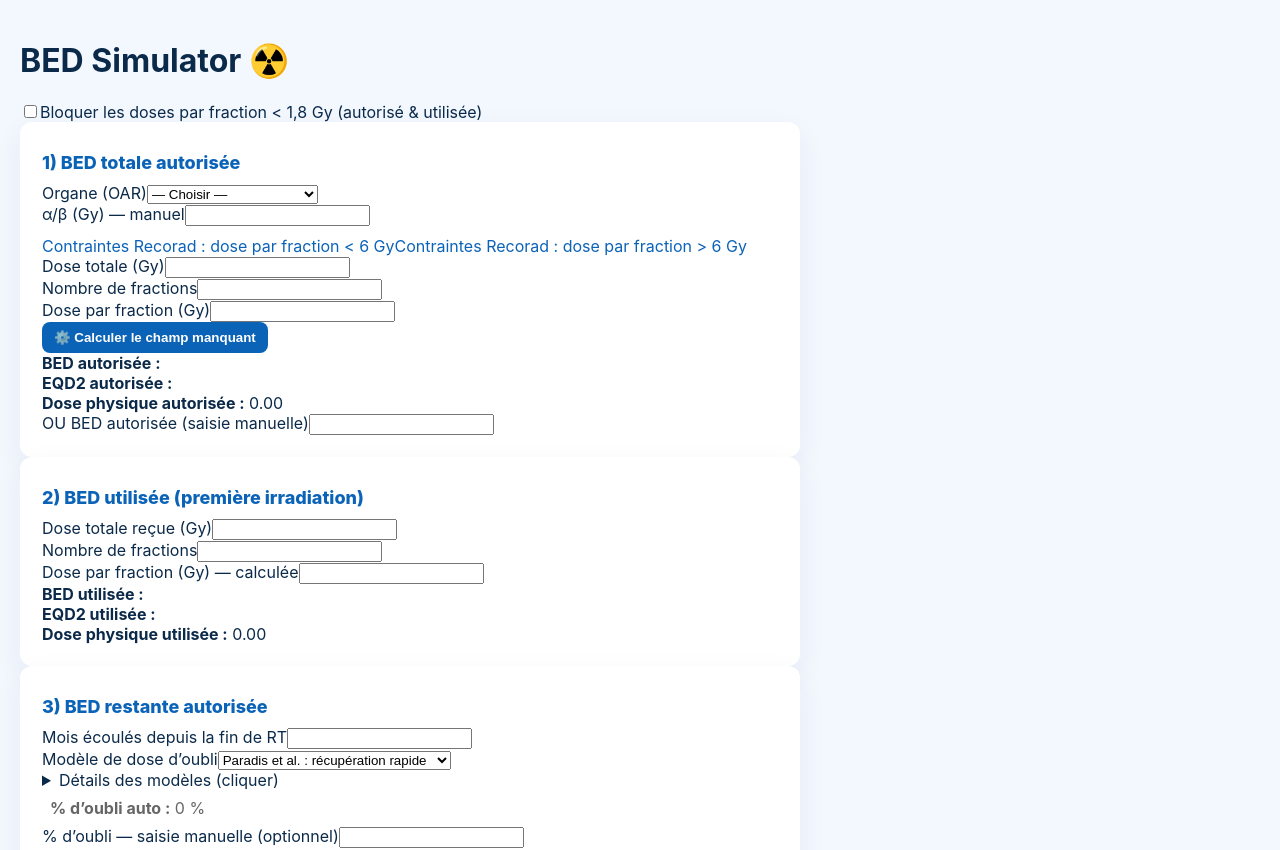
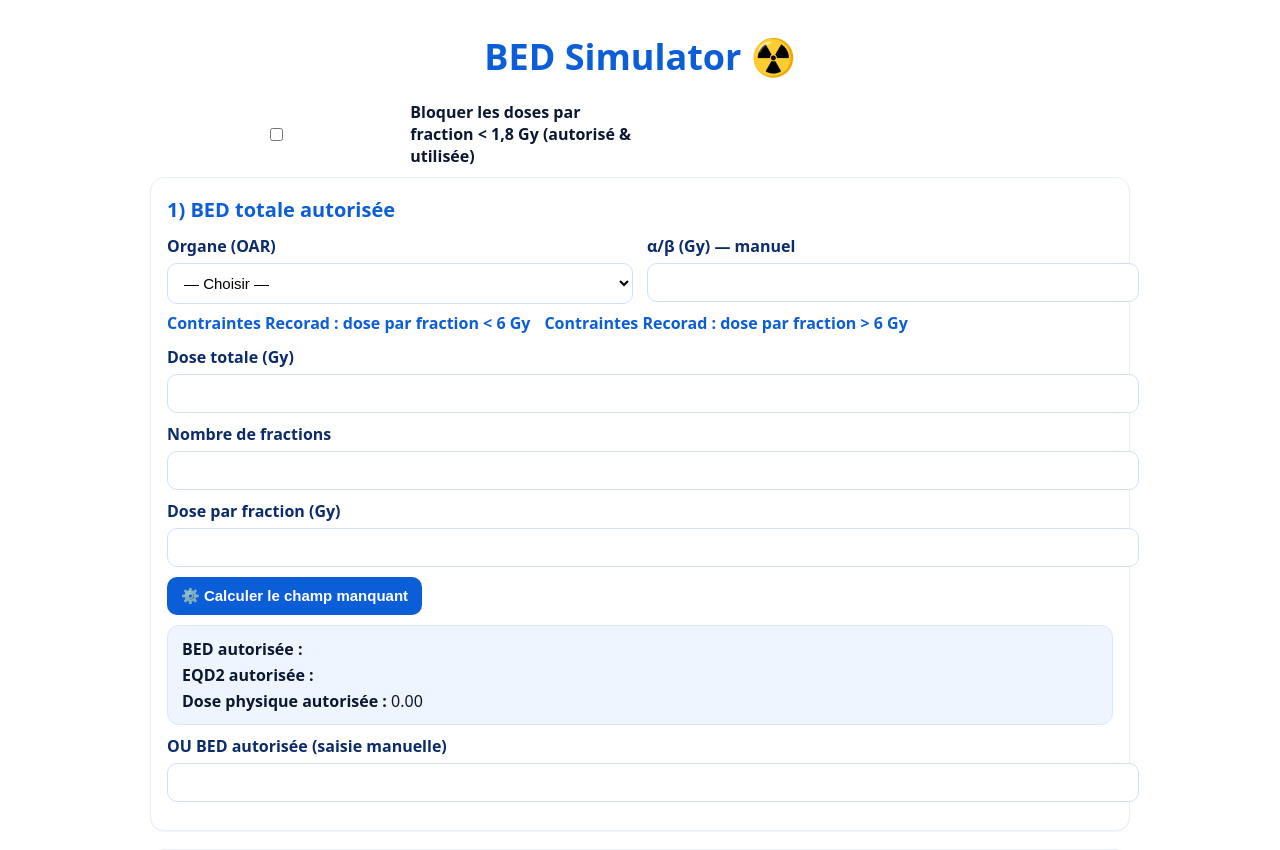
Before and after one commit to Snoop67/bed-simulator, a React (Create React App) app: page / in a window 1280 px wide. Shown: the top 850 px of the page. Built offline with nearby package versions, Linux system fonts and the light colour scheme.

Commit message:
Update index.css

```diff
--- a/src/index.css
+++ b/src/index.css
@@ -1,107 +1,185 @@
-/* index.css - style cohérent avec ta présentation préférée */
-* { box-sizing: border-box; }
-body {
-  margin: 0;
-  font-family: Inter, Arial, sans-serif;
-  background: #f3f8ff;
-  color: #0b2a4a;
-  padding: 20px;
+/* Conteneur principal */
+.container {
+  max-width: 980px;
+  margin: 0 auto;
+  padding: 24px 16px 64px;
+  font-family: system-ui, -apple-system, "Segoe UI", Roboto, Arial, sans-serif;
+  color: #0b1733;
 }
 
-/* main container */
-.app-container { display:flex; justify-content:center; }
-.card {
-  width: 780px;
-  background: #fff;
-  border-radius: 12px;
-  padding: 22px;
-  box-shadow: 0 10px 30px rgba(10,30,80,0.06);
+/* Titre du site */
+.title {
+  text-align: center;
+  color: #0B5ED7;            /* bleu pro */
+  font-weight: 800;
+  font-size: 36px;
+  margin: 0 0 20px 0;
 }
 
-/* titles */
-.main-title {
-  color: #0b63b8;
-  font-size: 32px;
+/* Cartes/sections */
+.card {
+  background: #ffffff;
+  border: 1px solid #e7eefb;
+  border-radius: 14px;
+  padding: 18px 16px;
+  margin-bottom: 18px;
+  box-shadow: 0 1px 0 rgba(11, 94, 215, 0.05);
+}
+
+/* Titres d’étapes */
+.step-title {
+  color: #0B5ED7;
+  font-size: 20px;
   font-weight: 800;
-  margin: 0 0 14px 0;
+  margin: 0 0 12px;
 }
-.step { margin-bottom: 18px; }
-.step-title { color: #0b63b8; font-weight: 800; margin: 8px 0 10px 0; font-size: 18px; }
 
-/* labels & inputs */
-.field-label { display:block; margin-top:10px; color:#07243f; font-weight:700; }
-.field {
+.step-title.center {
+  text-align: center;
+}
+
+/* Labels */
+.lbl {
+  font-weight: 800;
+  color: #0b2b6b;           /* bleu foncé */
+  display: block;
+  margin-bottom: 6px;
+}
+
+/* Champs */
+input, select, button {
+  font-size: 15px;
+}
+
+input, select {
   width: 100%;
   padding: 10px 12px;
+  border: 1px solid #cfe0ff;
+  border-radius: 10px;
+  outline: none;
+  transition: box-shadow .15s ease, border-color .15s ease;
+  background: #fff;
+}
+
+input:focus, select:focus {
+  border-color: #80aaff;
+  box-shadow: 0 0 0 3px rgba(11, 94, 215, 0.15);
+}
+
+/* Grilles simples */
+.two-col {
+  display: grid;
+  grid-template-columns: 1fr 1fr;
+  gap: 14px;
+  margin-bottom: 8px;
+}
+
+.col { display: flex; flex-direction: column; }
+
+.field-block { margin-bottom: 10px; }
+
+/* Liens Recorad */
+.links {
+  display: flex;
+  gap: 14px;
+  flex-wrap: wrap;
+  margin: 8px 0 12px;
+}
+.links a {
+  color: #0B5ED7;
+  text-decoration: none;
+  font-weight: 700;
+}
+.links a:hover { text-decoration: underline; }
+
+/* Boutons */
+.actions { margin: 8px 0 6px; }
+.btn {
+  background: #0B5ED7;
+  color: #fff;
+  border: none;
+  padding: 10px 14px;
+  border-radius: 10px;
+  cursor: pointer;
+  font-weight: 700;
+}
+.btn:hover { background: #094fb6; }
+
+/* Cases à cocher inline */
+.inline-row {
+  display: flex;
+  align-items: center;
+  gap: 16px;
+  margin-bottom: 10px;
+}
+.checkbox { display: flex; align-items: center; gap: 8px; font-weight: 700; }
+
+/* Panneau de résultats (fond bleu léger) */
+.result-pane {
+  background: #eef5ff;     /* plus bleuté */
+  border: 1px solid #d9e7ff;
+  color: #0b1733;
+  padding: 12px 14px;
+  border-radius: 12px;
+  margin: 10px 0;
+  display: grid;
+  gap: 4px;
+}
+
+/* Hints / notes */
+.hint {
+  padding: 6px 10px;
+  background: #f5f9ff;
+  border: 1px dashed #cfe0ff;
+  border-radius: 10px;
+  color: #113d78;
+  font-weight: 600;
+  margin: 8px 0;
+}
+.hint.small { font-size: 13px; }
+
+/* Notes des modèles (tooltip ouvert) */
+.model-notes details {
   margin-top: 6px;
-  border-radius: 8px;
-  border: 1px solid #dfeefa;
-  background: #fff;
+}
+.model-notes .notes {
+  background: #f7fbff;
+  border: 1px solid #e3efff;
+  border-radius: 10px;
+  padding: 8px 10px;
+  color: #0b2b6b;
   font-size: 14px;
 }
 
-/* inline */
-.inline-row { display:flex; gap: 12px; align-items:center; }
-.field.small { width: 140px; }
+/* Historique */
+.history-block {
+  border: 1px solid #e7eefb;
+  border-radius: 12px;
+  padding: 12px;
+  margin: 10px 0;
+}
+.history-title {
+  color: #0B5ED7;
+  font-weight: 800;
+  font-size: 17px;
+  margin-bottom: 4px;
+}
+.history-sub {
+  font-weight: 800;
+  color: #0b2b6b;
+  margin-bottom: 4px;
+}
+.history-row {
+  display: grid;
+  grid-template-columns: repeat(4, 1fr);
+  gap: 10px;
+}
 
-/* controls */
-.controls-row { display:flex; gap:12px; align-items:center; margin-top:12px; }
-.inline-checkbox { display:inline-flex; gap:8px; align-items:center; color:#0b2a4a; font-weight:600; }
+/* Pied */
+.foot-space { height: 24px; }
 
-/* links */
-.links { margin-top: 10px; color: #0b63b8; }
-.links a { color: #0b63b8; text-decoration:none; }
-.links a:hover { text-decoration:underline; }
-
-/* result box */
-.result-box {
-  margin-top: 12px;
-  padding: 12px;
-  border-radius: 8px;
-  background: linear-gradient(180deg,#eaf6ff 0%,#dfeefe 100%);
-  border-left: 4px solid #0b63b8;
-  font-weight: 700;
+/* Petites améliorations responsive */
+@media (max-width: 760px) {
+  .two-col { grid-template-columns: 1fr; }
+  .history-row { grid-template-columns: 1fr 1fr; }
 }
-.result-box.highlight { background: linear-gradient(180deg,#e6f4ff 0%,#d9ecff 100%); }
-.result-line { margin-bottom:6px; }
-.result-label { color:#0b2a4a; font-weight:700; }
-
-/* models */
-.model-list { margin-top: 8px; }
-.model-row { display:flex; align-items:center; gap:8px; margin-bottom:6px; }
-.info { background:#0b63b8; color:white; border:none; width:28px; height:28px; border-radius:6px; cursor:pointer; }
-.tooltip { margin-left:10px; padding:8px; background:#f0f6ff; border-radius:8px; border:1px solid #d6eaff; white-space: pre-wrap; }
-
-/* dates */
-.row-dates { display:flex; gap:12px; align-items:flex-end; }
-
-/* actions */
-.actions-row { margin-top: 12px; display:flex; flex-direction:column; gap:8px; }
-.buttons { display:flex; gap:10px; margin-top:8px; }
-.btn { padding: 8px 12px; border-radius:8px; border:none; background:#0b63b8; color:white; cursor:pointer; font-weight:700; }
-.btn.primary { background:#0b63b8; }
-.btn:hover { opacity:0.95; }
-
-/* history */
-.history { margin-top: 14px; }
-.history-title { color:#0b63b8; font-weight:800; margin-bottom:10px; }
-.history-item { padding:10px; border-radius:8px; background:#fbfdff; border:1px solid #eef6ff; margin-bottom:8px; }
-
-/* Vx rows */
-.vx-row { display:flex; gap:8px; align-items:center; margin-top:8px; }
-.field.vx { width: 120px; }
-.vx-result { min-width: 220px; padding:8px; background:#f7fdf7; border-radius:6px; border:1px solid #e6f7e6; }
-.vx-remove { background:#ff5c5c; color:white; border:none; padding:6px 8px; border-radius:6px; cursor:pointer; }
-
-/* small helpers */
-.hint { color:#666; padding:8px; }
-.hint.small { font-size: 13px; margin-bottom:8px; color:#0b2a4a; }
-
-/* responsive */
-@media (max-width:820px) {
-  .card { width: 95%; padding:16px; }
-  .inline-row { flex-direction: column; align-items: stretch; }
-  .vx-row { flex-direction: column; align-items: stretch; }
-  .field.vx { width: 100%; }
-  .vx-result { width: 100%; }
-}
```
